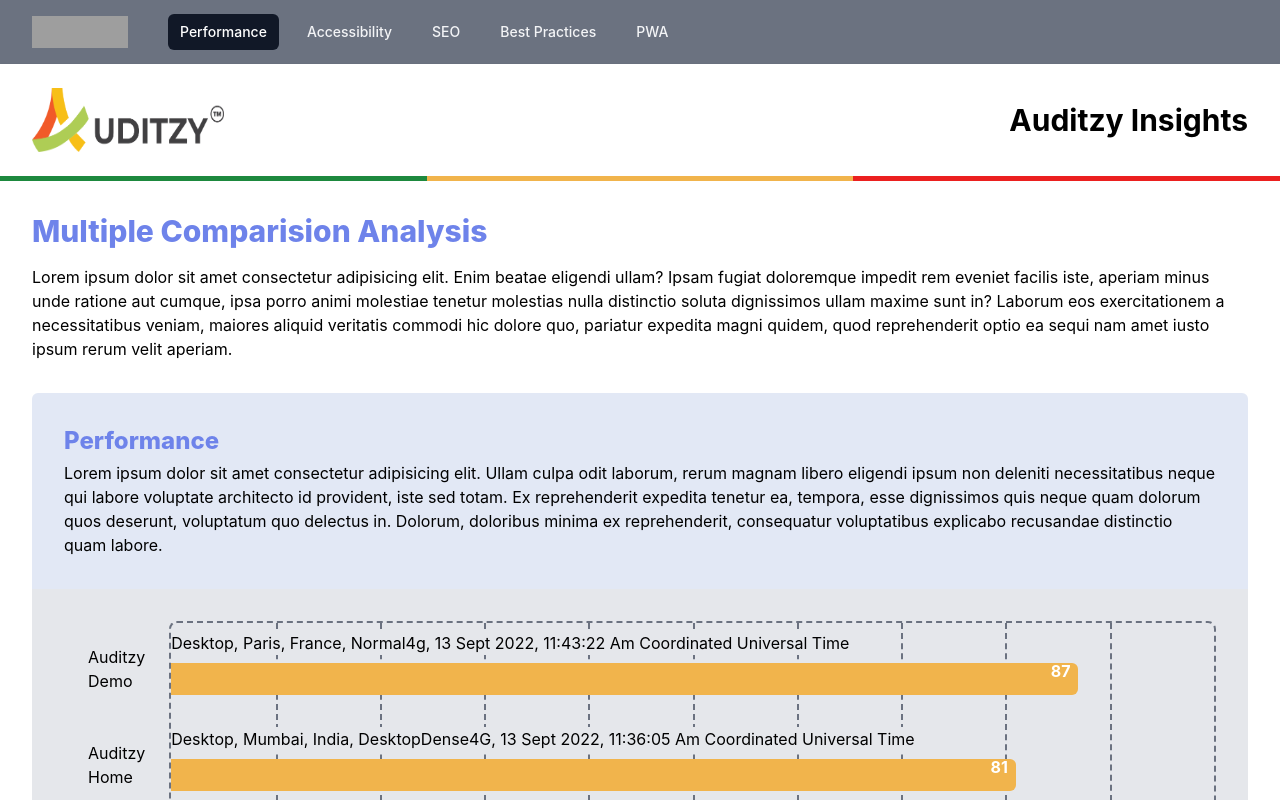
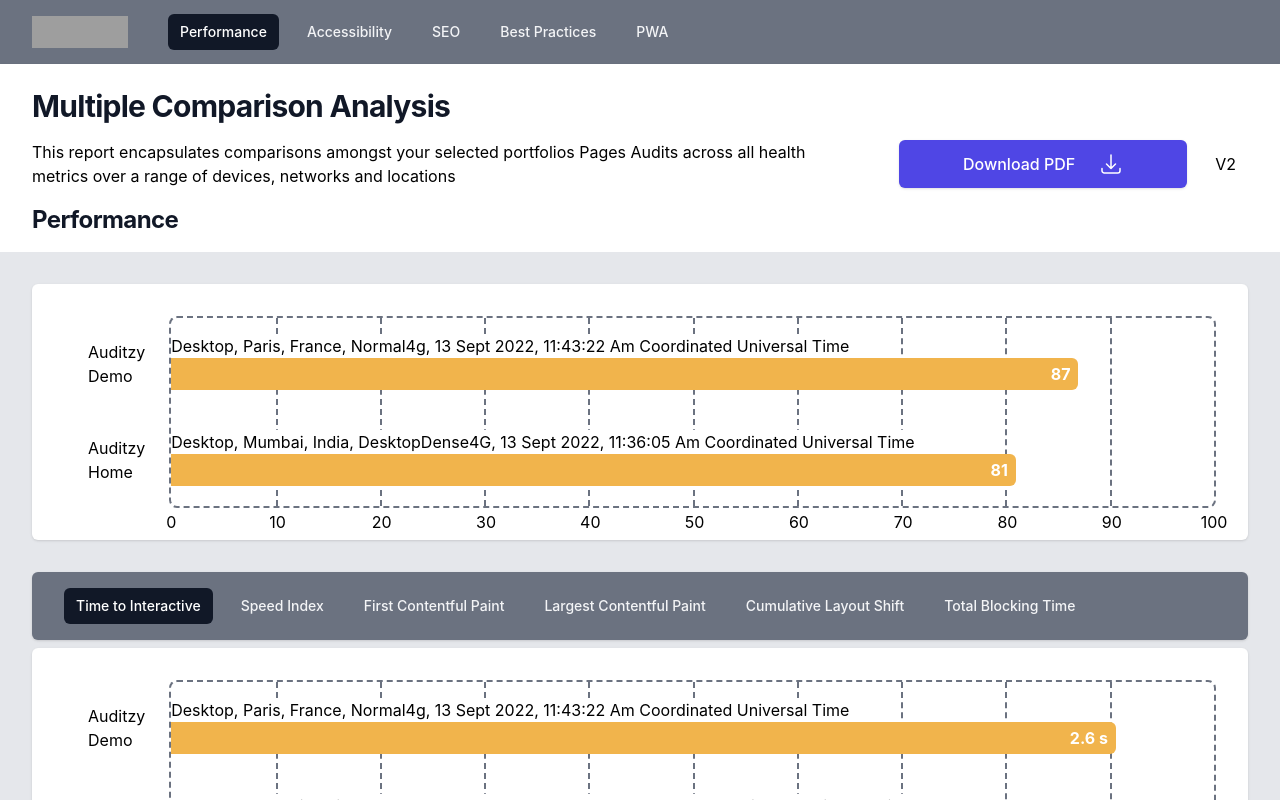
Before and after one commit to shashtag/stats-representation-with-pdf-download, a React (Create React App) app: page / in a window 1280 px wide. Shown: the top 800 px of the page. Built offline with nearby package versions, Linux system fonts and the light colour scheme; grey boxes are pictures that could not be loaded; the HTML template or start-up script is replaced by a standard one.

Commit message:
🔥 hide doc

```diff
--- a/src/Components/Header.tsx
+++ b/src/Components/Header.tsx
@@ -12,9 +12,9 @@
 
   return (
     <header className='bg-white shadow'>
-      {/* <div className='h-0 w-0 overflow-hidden'> */}
-      <Document eRef={ref} />
-      {/* </div> */}
+      <div className='h-0 w-0 overflow-hidden'>
+        <Document eRef={ref} />
+      </div>
 
       <div className='mx-auto max-w-7xl py-6 px-8'>
         <h1 className='text-3xl font-bold tracking-tight mb-4 text-gray-900'>
```
